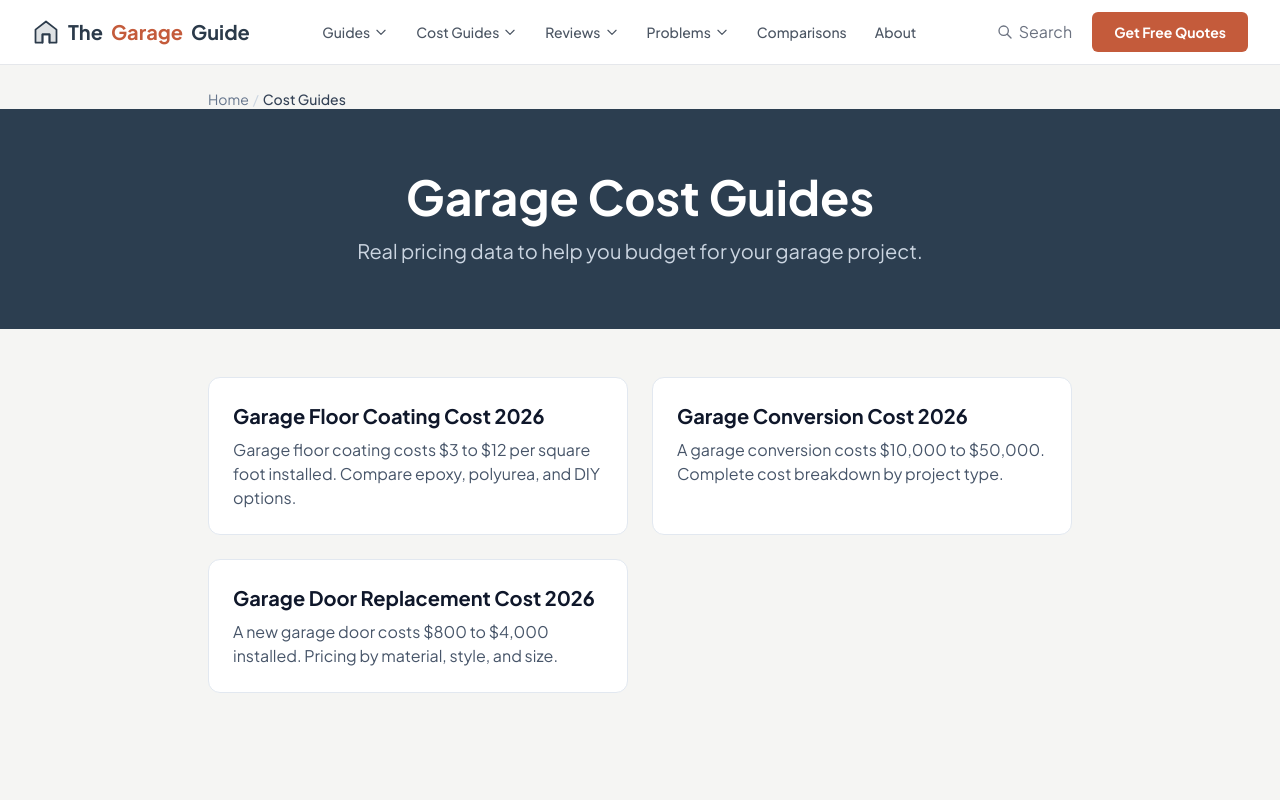
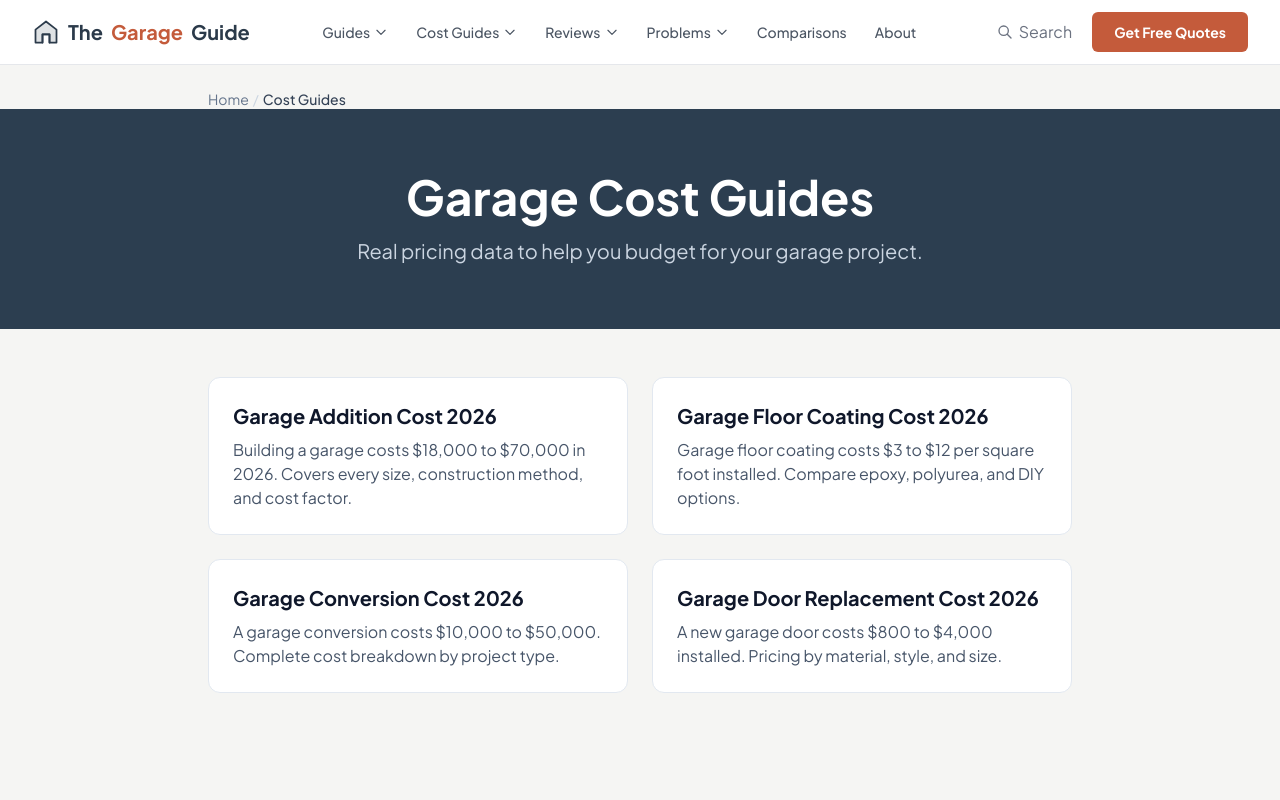
Before and after one commit to thebasementguide2026/thegarage.guide-, a Next.js app: page /cost-guides in a window 1280 px wide. Shown: the top 800 px of the page. Built offline with nearby package versions, Linux system fonts and the light colour scheme.

Commit message:
Add garage-addition-cost to cost-guides index

```diff
--- a/app/cost-guides/page.tsx
+++ b/app/cost-guides/page.tsx
@@ -7,6 +7,7 @@ export const metadata = {
 }
 
 const costGuides = [
+  { title: 'Garage Addition Cost 2026', href: '/cost-guides/garage-addition-cost', description: 'Building a garage costs $18,000 to $70,000 in 2026. Covers every size, construction method, and cost factor.' },
   { title: 'Garage Floor Coating Cost 2026', href: '/cost-guides/garage-floor-coating-cost', description: 'Garage floor coating costs $3 to $12 per square foot installed. Compare epoxy, polyurea, and DIY options.' },
   { title: 'Garage Conversion Cost 2026', href: '/cost-guides/garage-conversion-cost', description: 'A garage conversion costs $10,000 to $50,000. Complete cost breakdown by project type.' },
   { title: 'Garage Door Replacement Cost 2026', href: '/cost-guides/garage-door-replacement-cost', description: 'A new garage door costs $800 to $4,000 installed. Pricing by material, style, and size.' },
```
